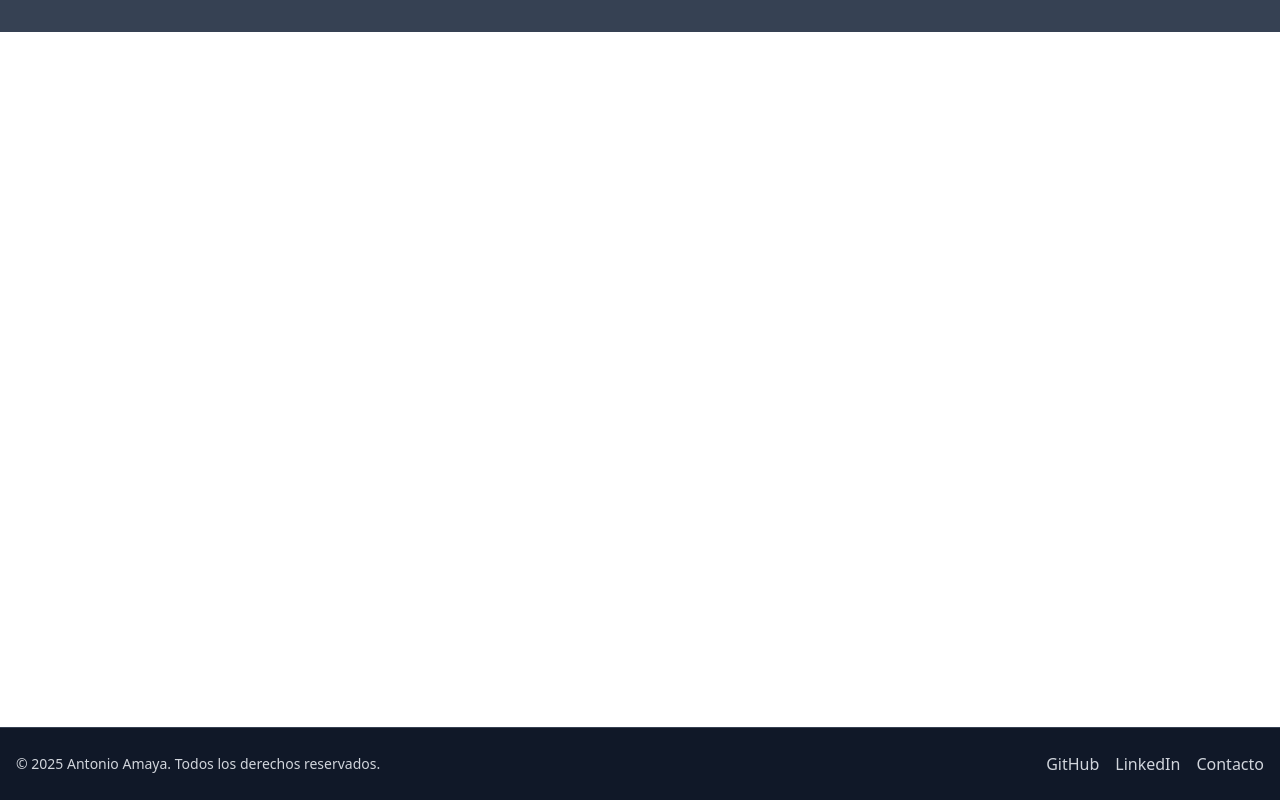
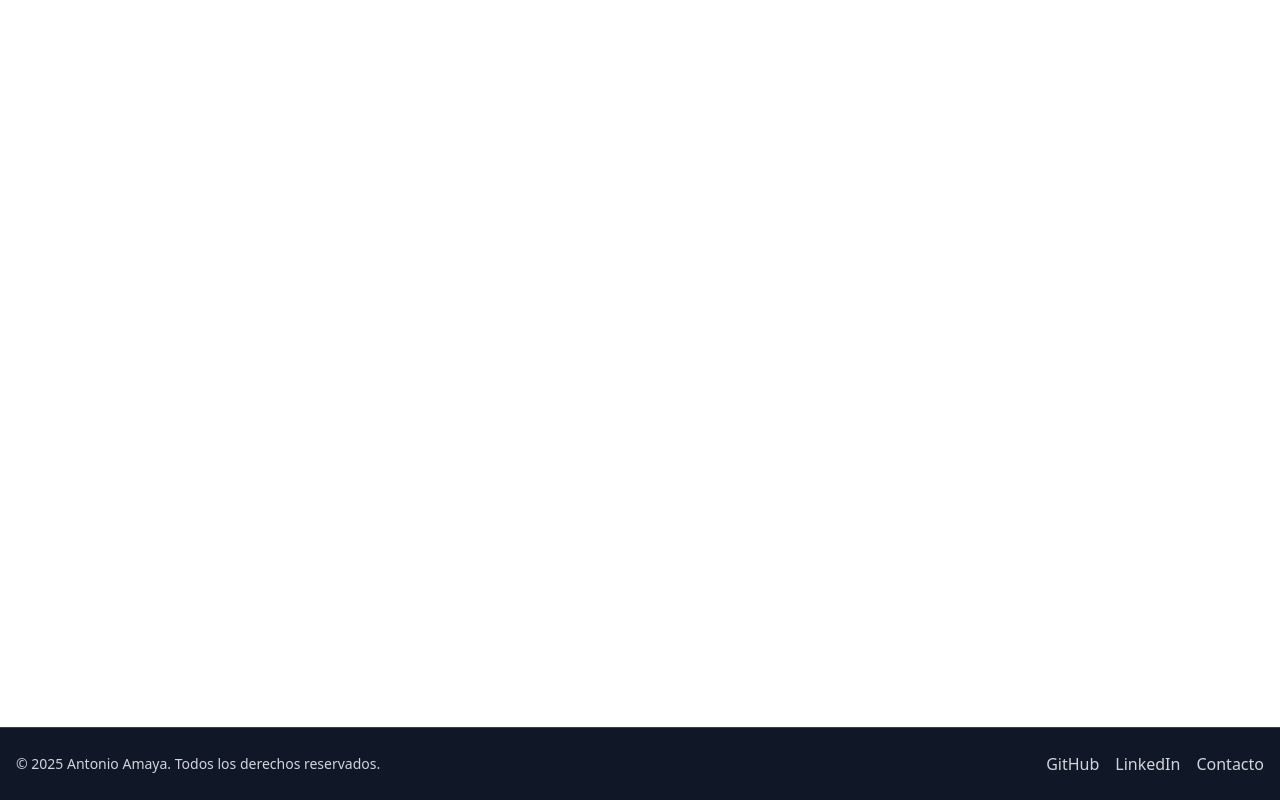
Before and after one commit to StewieMayer/message-inbox, a React app: page / in a window 1280 px wide. Built offline with nearby package versions, Linux system fonts and the light colour scheme.

Commit message:
feat: se elimina el header de este nuvel y se agrega el Outlet de react-router

```diff
--- a/src/components/Layout.tsx
+++ b/src/components/Layout.tsx
@@ -1,18 +1,17 @@
-import React, { PropsWithChildren } from "react";
-import Header from "./Header";
-import Footer from "./Footer";
+import React from 'react';
+import { Outlet } from 'react-router-dom';
+import Header from './Header';
+import Footer from './Footer';
 
-interface LayoutProps extends PropsWithChildren {
-  headerContent: React.ReactNode;
-}
-
-const Layout: React.FC<LayoutProps> = ({ children, headerContent }) => {
+const Layout: React.FC = () => {
   return (
     <div className="flex flex-col min-h-screen">
-      <Header>{headerContent}</Header>
-      <main className="grow p-4">{children}</main>
+      <main className="grow p-4">
+        <Outlet />
+      </main>
       <Footer />
     </div>
   );
 };
+
 export default Layout;
```
